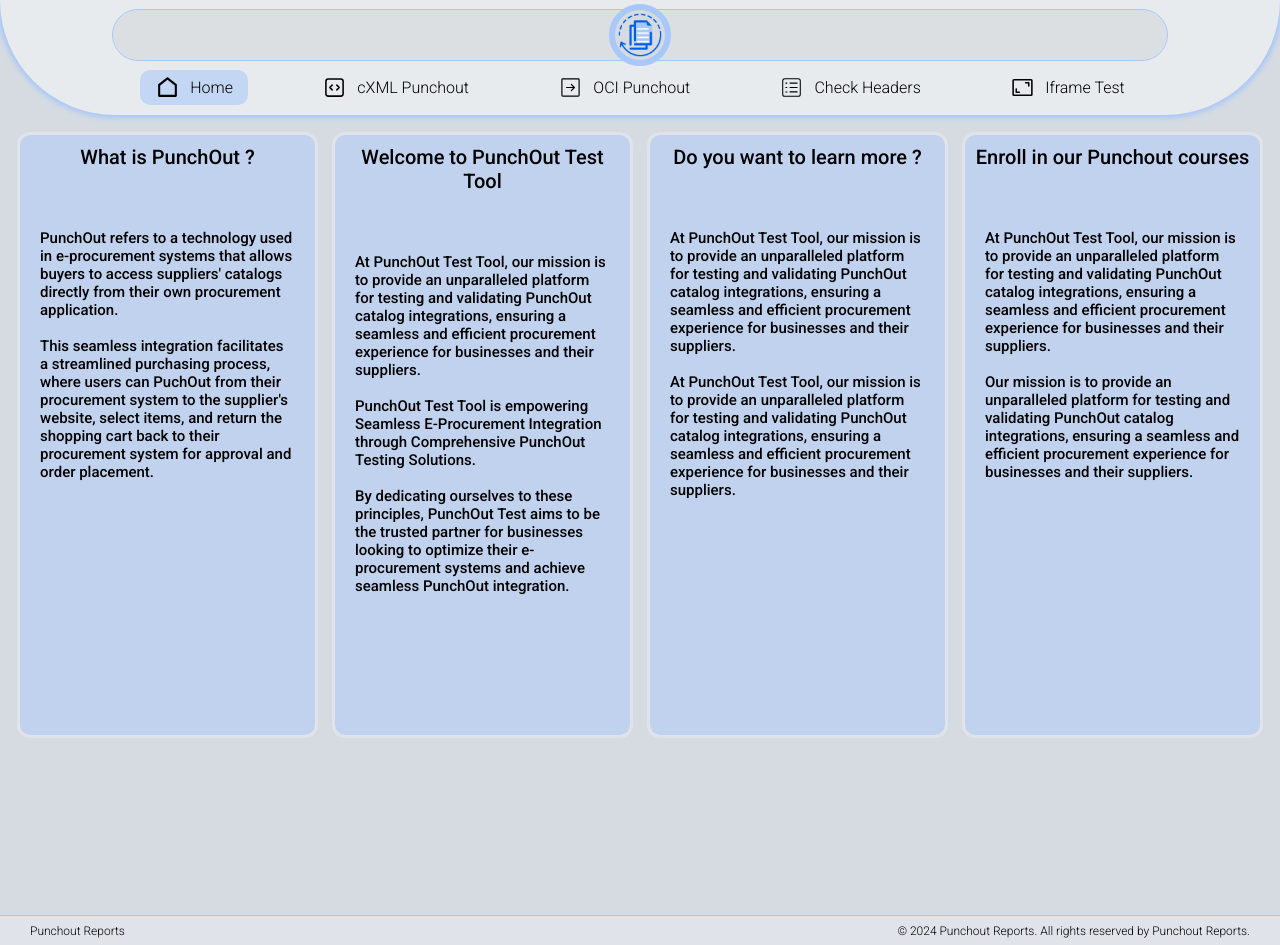
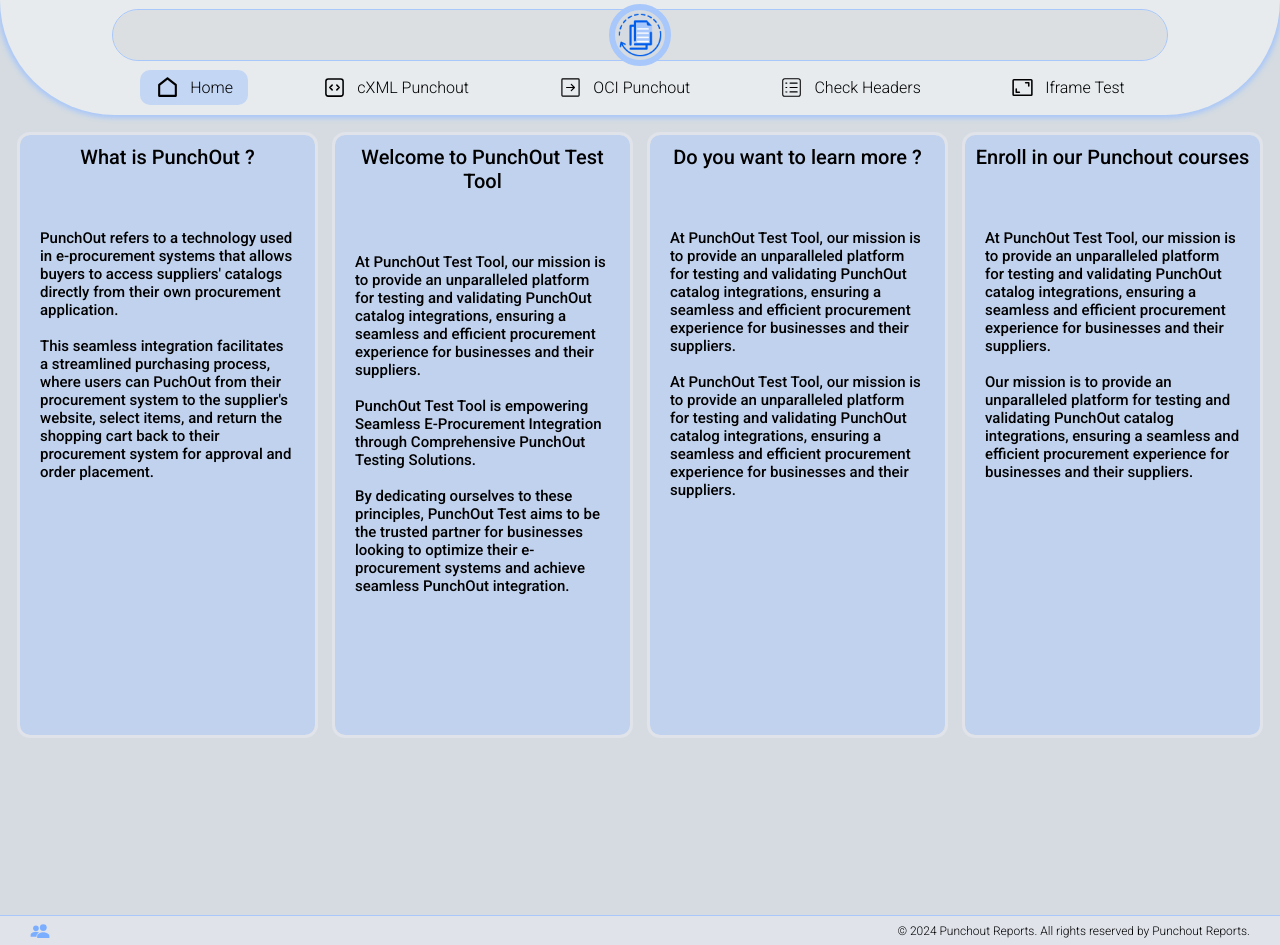
Before and after one commit to Flexif/punchoutcheck, a Next.js app: page / in a window 1280 px wide. Built offline with nearby package versions, Linux system fonts and the light colour scheme; no server answers.

Commit message:
Created Visitor Counts Component

```diff
--- a/src/app/layout.jsx
+++ b/src/app/layout.jsx
@@ -1,7 +1,9 @@
+
 import { Inter } from 'next/font/google';
 import './ui/globals.css';
 import Navbar from './ui/main/navbar/Navbar';
 import styles from './ui/main/main.module.css';
+import VisitorCount from './ui/main/visitorsCount/VisitorsCount';
 
 const inter = Inter({ subsets: ['latin'] });
 
@@ -29,10 +31,8 @@ export default function RootLayout({ children }) {
             <div className={styles.opacity}>{children}</div>
           </div>
           <div className={styles.footer}>
-            <div>Punchout Reports</div>
-            <div>
-              © 2024 Punchout Reports. All rights reserved by Punchout Reports.
-            </div>
+          <VisitorCount/>
+           <div>© 2024 Punchout Reports. All rights reserved by Punchout Reports.</div>
           </div>
         </div>
       </body>
--- a/src/app/ui/main/navbar/Navbar.jsx
+++ b/src/app/ui/main/navbar/Navbar.jsx
@@ -8,6 +8,7 @@ import { CiViewList } from 'react-icons/ci';
 import { PiFrameCorners } from 'react-icons/pi';
 import { RiHomeLine } from 'react-icons/ri';
 import Image from 'next/image';
+
 
 const Navbar = () => {
   const navbarLinks = [
--- a/src/app/ui/main/ociTestTool/OciTestTool.jsx
+++ b/src/app/ui/main/ociTestTool/OciTestTool.jsx
@@ -6,7 +6,7 @@ import styles from './ociTestTool.module.css';
 import { CiCircleRemove } from 'react-icons/ci';
 
 const OciTestTool = () => {
-  const backendURL = process.env.NEXT_PUBLIC_BACKEND_BASE_URL || '';
+  const backendURL = process.env.NEXT_PUBLIC_BACKEND_BASE_URL;
   const [errorMessage, setErrorMessage] = useState('');
   const [sucessMessage, setSuccessMessage] = useState('');
   const [customParams, setCustomParams] = useState([
--- /dev/null
+++ b/src/app/ui/main/visitorsCount/VisitorsCount.jsx
@@ -0,0 +1,46 @@
+'use client';
+import { useEffect, useState } from 'react';
+import { IoPeopleSharp } from 'react-icons/io5';
+import styles from './visitorsCount.module.css';
+
+const VisitorCount = () => {
+  const backendURL = process.env.NEXT_PUBLIC_BACKEND_BASE_URL || '';
+  const [visitorCount, setVisitorCount] = useState(null); // Initialize as null
+
+  useEffect(() => {
+    // Retrieve visitor count from localStorage on client-side only
+    if (typeof window !== 'undefined') {
+      const savedCount = localStorage.getItem('visitorCount');
+      if (savedCount) setVisitorCount(parseInt(savedCount, 10));
+    }
+
+    // Fetch the latest visitor count from the server
+    const fetchVisitorCount = async () => {
+      try {
+        const response = await fetch(`${backendURL}/api/visitor-count`);
+        const data = await response.json();
+        setVisitorCount(data.count);
+
+        // Save latest count to localStorage
+        if (typeof window !== 'undefined') {
+          localStorage.setItem('visitorCount', data.count);
+        }
+      } catch (error) {
+        console.error('Failed to fetch visitor count:', error);
+      }
+    };
+
+    fetchVisitorCount();
+  }, []);
+
+  return (
+    <div className={styles.container}>
+      <IoPeopleSharp size={20} className={styles.icon} />
+      <div className={styles.counts}>
+        {visitorCount !== null ? visitorCount : <div></div>}
+      </div>
+    </div>
+  );
+};
+
+export default VisitorCount;
--- /dev/null
+++ b/src/app/ui/main/visitorsCount/visitorsCount.module.css
@@ -0,0 +1,16 @@
+.container{
+    display: flex;
+    justify-content: center;
+    align-items: center;
+    gap: 10px;
+}
+
+.counts{
+    color: var(--iconHoverSec);
+    font-weight: 500;
+    font-size: 15px;
+}
+
+.icon {
+    color: var(--iconHoverSec);
+}
```
